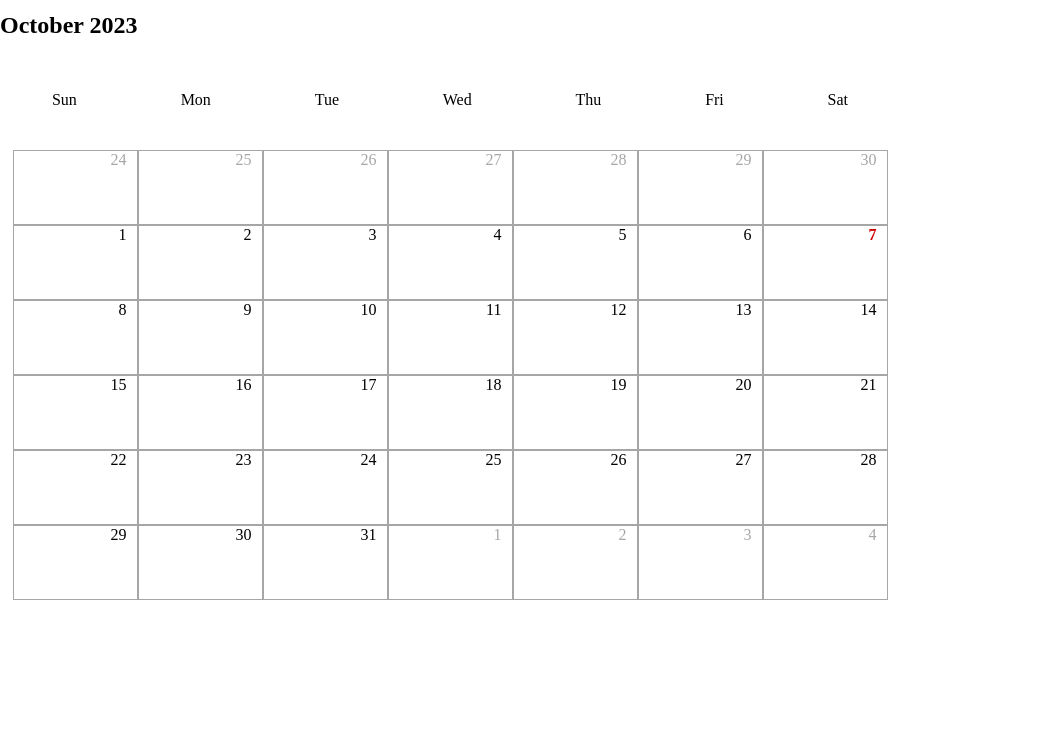
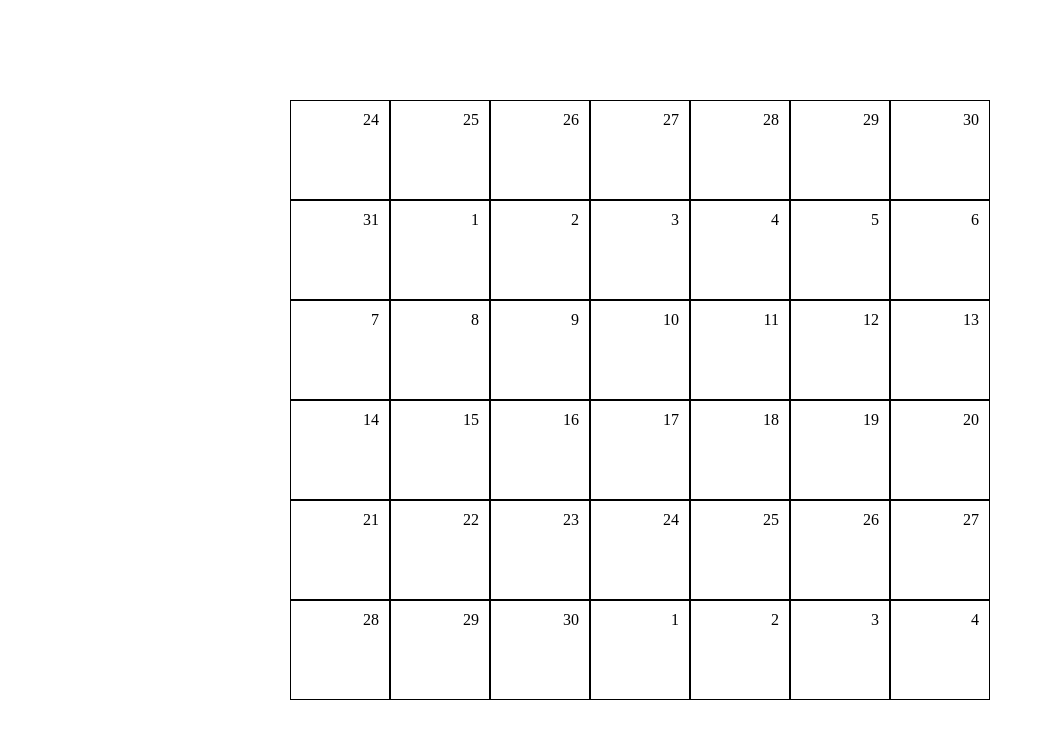
Before and after one commit to Ayush-2001-Dhanraj/calendar, a React (Create React App) app: page / in a window 1280 px wide. Shown: the top 738 px of the page, without its empty margins (0-1052 px from the left). Built offline with nearby package versions, Linux system fonts and the light colour scheme.

Commit message:
Add basic calendar

```diff
--- a/src/App.css
+++ b/src/App.css
@@ -3,72 +3,3 @@
     padding: 0;
     box-sizing: border-box;
 }
-
-.calendar {
-    width: 900px;
-    height: 600px;
-    display: flex;
-    flex-direction: column;
-}
-
-.calendar-header {
-    height: 100px;
-    width: 100%;
-    display: flex;
-    align-items: center;
-}
-
-.calendar-body {
-    width: 100%;
-    flex-grow: 1;
-    display: flex;
-    flex-direction: column;
-}
-
-.table-header {
-    height: 100px;
-    width: 100%;
-    display: flex;
-    align-items: center;
-    justify-content: space-around;
-}
-
-.weekday {
-    width: 100px;
-    text-align: center;
-}
-
-.table-content {
-    width: 100%;
-    flex-grow: 1;
-    display: flex;
-    flex-wrap: wrap;
-    justify-content: center;
-    box-sizing: border-box;
-}
-
-.calendar-day {
-    width: 125px;
-    height: 75px;
-    position: relative;
-    border: 1px solid #a6a6a6;
-}
-
-.calendar-day:hover {
-    background-color: rgba(0, 0, 0, .10);
-}
-
-.calendar-day p {
-    position: absolute;
-    right: 10px;
-    color: #a6a6a6;
-}
-
-.current p {
-    color: #000000;
-}
-
-.selected p {
-    color: #cc0000;
-    font-weight: bold;
-}
--- a/src/components/calendar/calendar.module.css
+++ b/src/components/calendar/calendar.module.css
@@ -1 +1,25 @@
-.calendar {}
+.Calendar {
+    display: flex;
+    align-items: center;
+    justify-content: center;
+    flex-direction: column;
+    height: 100vh;
+}
+
+.week {
+    width: 700px;
+    display: flex;
+    /* border: 1px solid black; */
+
+    .day {
+        flex: 1;
+        height: 100px;
+        border: 1px solid black;
+        text-align: right;
+        padding: 10px;
+    }
+
+    .day:hover {
+        background-color: beige
+    }
+}
--- a/src/components/calendar/index.js
+++ b/src/components/calendar/index.js
@@ -1,96 +1,70 @@
 import React, { useState } from "react";
 import styles from "./calendar.module.css";
 
-function CalendarDays(props) {
-  const firstDayOfMonth = new Date(
-    props.day.getFullYear(),
-    props.day.getMonth(),
-    1
-  );
-  const weekdayOfFirstDay = firstDayOfMonth.getDay();
-  let currentDays = [];
+function daysInMonth(month, year) {
+  return new Date(year, month, 0).getDate();
+}
 
-  for (let day = 0; day < 42; day++) {
-    if (day === 0 && weekdayOfFirstDay === 0) {
-      firstDayOfMonth.setDate(firstDayOfMonth.getDate() - 7);
-    } else if (day === 0) {
-      firstDayOfMonth.setDate(
-        firstDayOfMonth.getDate() + (day - weekdayOfFirstDay)
-      );
-    } else {
-      firstDayOfMonth.setDate(firstDayOfMonth.getDate() + 1);
-    }
+const CalendarMain = ({ currentDate, setCurrentDate }) => {
+  const localDate = {
+    number: currentDate.getDate(),
+    day: currentDate.getDay(),
+    month: currentDate.getMonth(),
+    year: currentDate.getFullYear(),
+  };
 
-    let calendarDay = {
-      currentMonth: firstDayOfMonth.getMonth() === props.day.getMonth(),
-      date: new Date(firstDayOfMonth),
-      month: firstDayOfMonth.getMonth(),
-      number: firstDayOfMonth.getDate(),
-      selected: firstDayOfMonth.toDateString() === props.day.toDateString(),
-      year: firstDayOfMonth.getFullYear(),
-    };
+  const month = [];
 
-    currentDays.push(calendarDay);
+  localDate.number = localDate.number % 7;
+  localDate.number = localDate.number - localDate.day;
+  localDate.day = 0;
+
+  if (localDate.number < 1) {
+    localDate.number += daysInMonth(localDate.month, localDate.year);
   }
 
+  for (let j = 0; j <= 5; j++) {
+    const oneWeek = [];
+    for (let i = 0; i <= 6; i++) {
+      if (
+        i > 0 &&
+        oneWeek[i - 1] > daysInMonth(localDate.month, localDate.year) - 1
+      ) {
+        localDate.number = 1 - i;
+      }
+      oneWeek.push(localDate.number + i);
+    }
+    localDate.number = oneWeek[6] + 1;
+    localDate.day = 0;
+    month.push(oneWeek);
+  }
+
+  const handleOnClickDay = (day) => {
+    console.log("sdk", day);
+    console.log("sdk", localDate);
+    console.log("sdk", currentDate);
+  };
+
   return (
-    <div className="table-content">
-      {currentDays.map((day) => {
-        return (
-          <div
-            className={
-              "calendar-day" +
-              (day.currentMonth ? " current" : "") +
-              (day.selected ? " selected" : "")
-            }
-            onClick={() => props.changeCurrentDay(day)}
-          >
-            <p>{day.number}</p>
-          </div>
-        );
-      })}
+    <>
+      {month.map((week) => (
+        <div className={styles.week}>
+          {week.map((day) => (
+            <div className={styles.day} onClick={() => handleOnClickDay(day)}>
+              {day}
+            </div>
+          ))}
+        </div>
+      ))}
+    </>
+  );
+};
+
+export default function Calendar() {
+  const [currentDate, setCurrentDate] = useState(new Date());
+  return (
+    <div className={styles.Calendar}>
+      <CalendarMain currentDate={currentDate} setCurrentDate={setCurrentDate} />
     </div>
   );
 }
-
-export default function Calendar() {
-  const weekdays = ["Sun", "Mon", "Tue", "Wed", "Thu", "Fri", "Sat"];
-  const months = [
-    "January",
-    "February",
-    "March",
-    "April",
-    "May",
-    "June",
-    "July",
-    "August",
-    "September",
-    "October",
-    "November",
-    "December",
-  ];
-
-  const [currentDate, setCurrentDate] = useState(new Date());
-
-  const handleChangeDate = (day) => {
-    setCurrentDate(new Date(day.year, day.month, day.number));
-  };
-
-  return (
-    <div className="calendar">
-      <div className="calendar-header">
-        <h2>
-          {months[currentDate.getMonth()]} {currentDate.getFullYear()}
-        </h2>
-      </div>
-      <div className="calendar-body">
-        <div className="table-header">
-          {weekdays.map((head) => (
-            <div className={styles.weekHead}>{head}</div>
-          ))}
-        </div>
-        <CalendarDays day={currentDate} changeCurrentDay={handleChangeDate} />
-      </div>
-    </div>
-  );
-}
```
